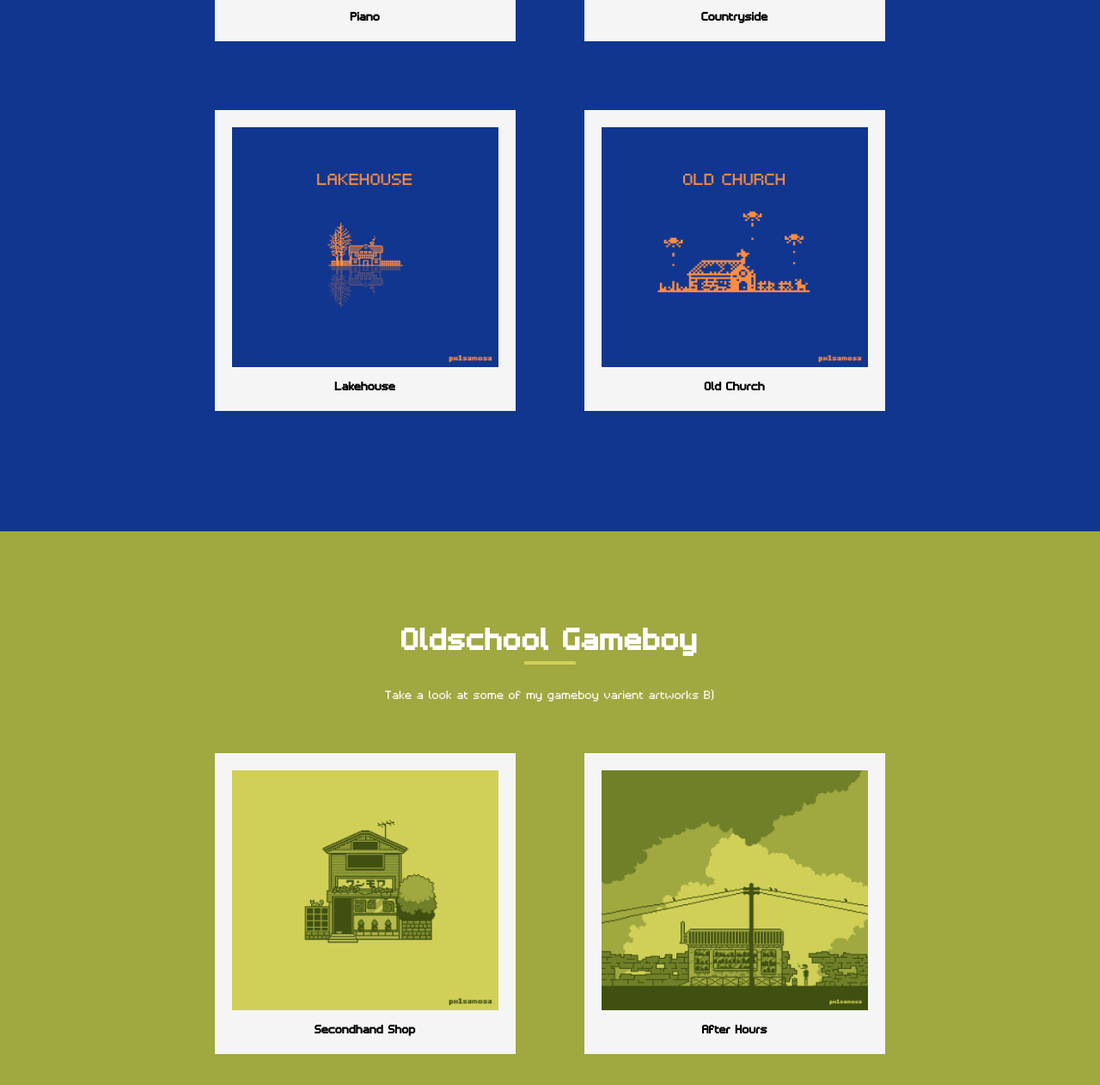
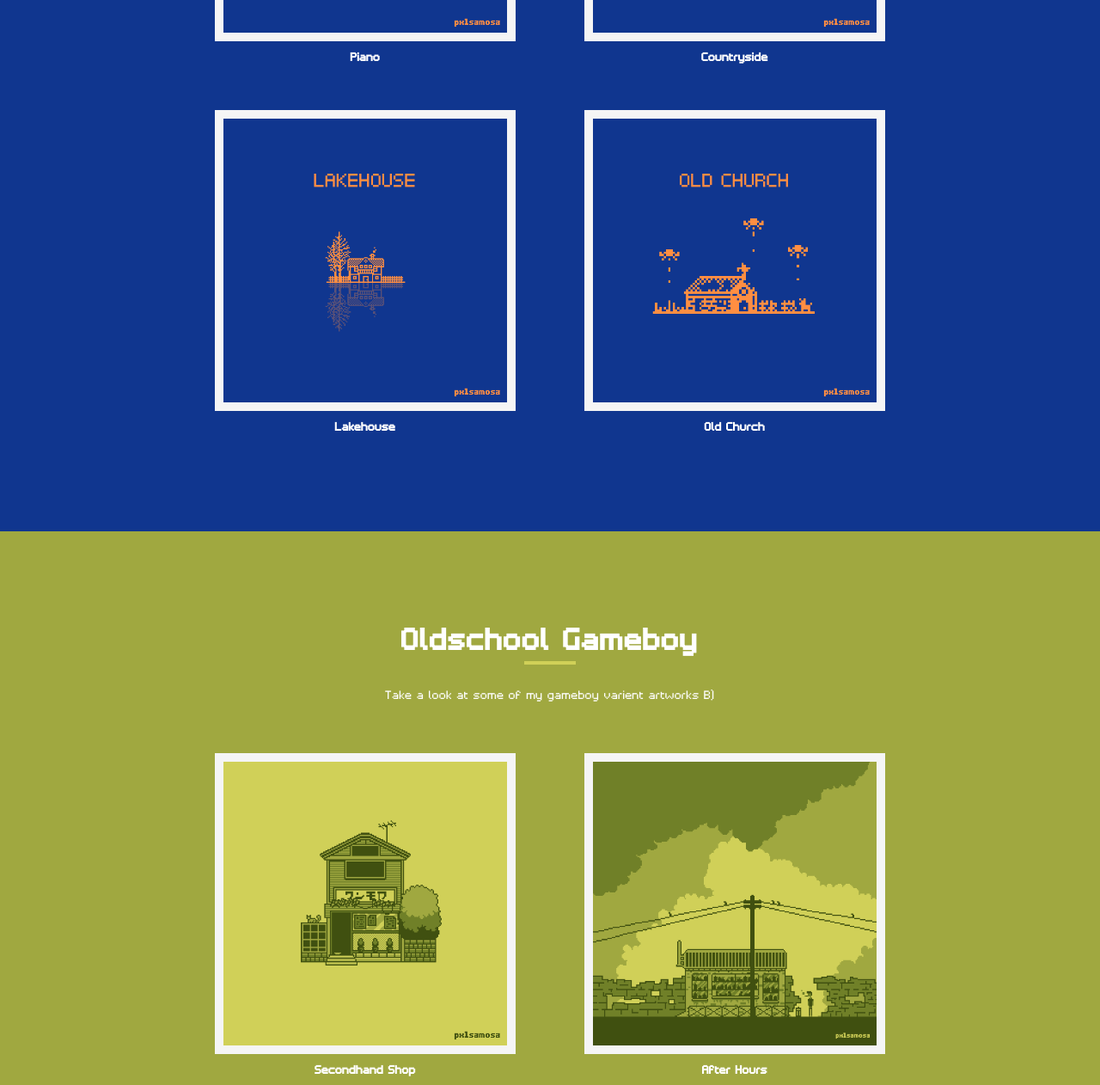
Before and after one commit to pxlsamosa/portfolio, a plain HTML site: page index.html in a window 1280 px wide. Shown: the part 1790-3052 px from the top of the page at 86% size. Drawn offline with Linux system fonts and the light colour scheme.

Commit message:
Update style.css

```diff
--- a/style.css
+++ b/style.css
@@ -266,7 +266,7 @@ p {
   height: 90%;
 }
 .showcase .content .showcaseBx {
-  padding: 20px 20px;
+  padding: 10px 10px;
   max-width: 340px;
   margin: 40px;
   transition: 0.5s;
@@ -301,22 +301,25 @@ p {
   flex-direction: row;
   flex-wrap: wrap;
 }
+.bits .content h3 {
+  color: white;
+}
 .bits .content .bits img {
   width: 100%;
-  height: 90%;
+  height: 100%;
 }
 .bits .content .bits {
-  padding: 20px 20px;
+  padding: 10px 10px;
   max-height: 350px;
   max-width: 350px;
   margin: 40px;
   transition: 0.5s;
   background: #f5f5f5;
   text-align: center;
-  line-height: 1.7em;
+  line-height: 2em;
 }
 .bits .content .bits:hover {
-  background: #000;
+  background: #ff8e42;
   /* transform: scale(1.1); */
 }
 .bits .content .bits h3 {
@@ -324,7 +327,7 @@ p {
   transition: 0.5s;
 }
 .bits .content .bits:hover h3 {
-  color: #fff;
+  color: #ff8e42;
 }
 .showcase .content .showcaseBz img {
   width: 100%;
@@ -367,22 +370,26 @@ p {
   flex-direction: row;
   flex-wrap: wrap;
 }
+.gameboy .content h3 {
+  color: white;
+}
 .gameboy .content .gameboy img {
   width: 100%;
-  height: 90%;
+  height: 100%;
 }
 .gameboy .content .gameboy {
-  padding: 20px 20px;
+  padding: 10px 10px;
   max-height: 350px;
   max-width: 350px;
   margin: 40px;
   transition: 0.5s;
+  object-fit: cover;
   background: #f5f5f5;
   text-align: center;
-  line-height: 1.7em;
+  line-height: 2em;
 }
 .gameboy .content .gameboy:hover {
-  background: #000;
+  background: #405010;
   /* transform: scale(1.1); */
 }
 .gameboy .content .gameboy h3 {
@@ -390,7 +397,7 @@ p {
   transition: 0.5s;
 }
 .gameboy .content .gameboy:hover h3 {
-  color: #fff;
+  color: #405010;
 }
 @media (max-width: 991px) {
   .banner .imgSidebar {
```
